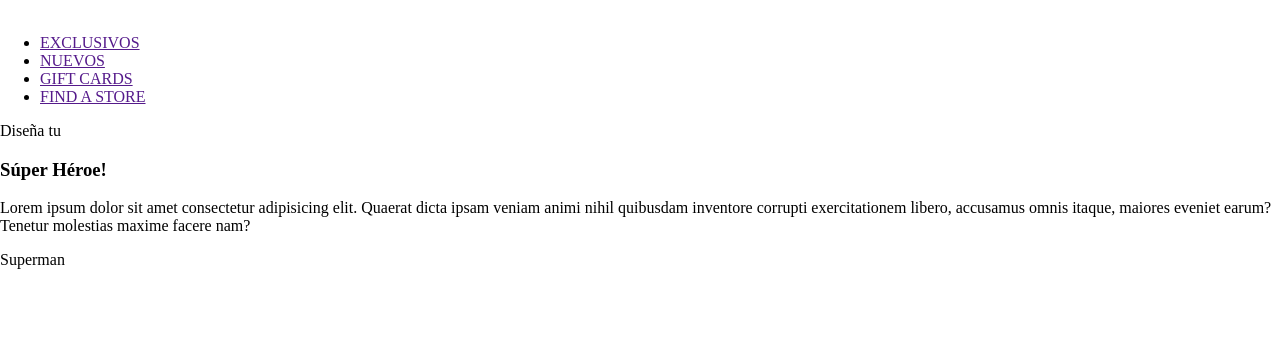
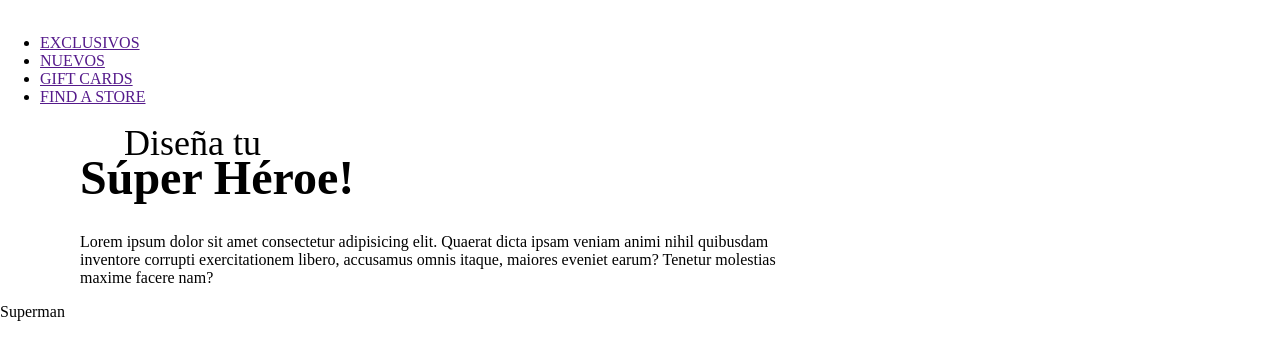
Before and after one commit to CamiSilvitaB/Landing-page-DulceCat, a plain HTML site: page index.html in a window 1280 px wide. Drawn offline with Linux system fonts and the light colour scheme.

Commit message:
Trabajamos la seccion main agregando estilos y la animacion en css

```diff
--- a/index.html
+++ b/index.html
@@ -19,6 +19,40 @@
             position: absolute;
             z-index: 1;
         }
+
+        .main-content {
+            display: flex;
+            grid-area: section;
+            flex-direction: column;
+            justify-content: center;
+            padding-left: 80px;
+
+            animation: 2s main-content 0.5s ease-in-out;
+        }
+        .main-content p:first-child {
+            margin: 0 0 -14px 44px;
+            font-size: 36px;
+            font-weight: 300;
+        }
+        .main-content h1 {
+            margin: 0 0 28px 0;
+            font-size: 48px;
+            font-weight: 700;
+        }
+        .main-content p:last-child {
+            width: 60%;
+            margin: 0;
+            /* font-size: 36px; */
+            font-weight: 100;
+        }
+        @keyframes main-content {
+            0% {
+                transform: translateY(-320px);
+            }
+            100% {
+                transform: translateY(0px);
+            }
+        }
         .loader {
             display: flex;
             align-items: center;
@@ -27,9 +61,9 @@
             z-index: 3;
             width: 100%;
             height: 100%;
-            background: rgb(255, 255, 255);
+            background: rgb(251, 230, 230);
 
-            animation: loader 2s linear forwards;
+            animation: loader 0.2s linear forwards;
 
         }
         @keyframes loader {
```
